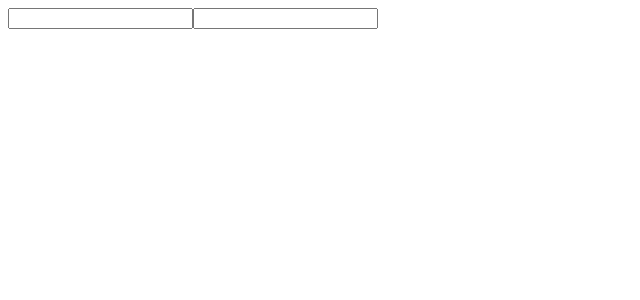
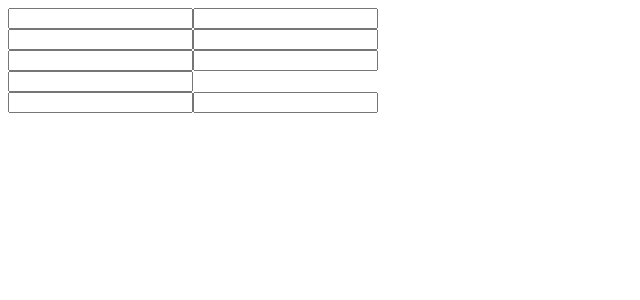
Before and after one commit to app-iq/wb-forms, a React (Create React App) app: page / in a window 1280 px wide. Shown: the top 300 px of the page, without its empty margins (0-640 px from the left). Built offline with nearby package versions, Linux system fonts and the light colour scheme.

Commit message:
fields render service

```diff
--- a/src/Context/ServiceContext.tsx
+++ b/src/Context/ServiceContext.tsx
@@ -1,15 +1,16 @@
 import React, {useContext} from "react";
+import {FieldsRenderService} from "../Services/Protocol/FieldsRenderService";
 
 export interface Services {
-
+    fieldsRenderService : FieldsRenderService;
 }
 
 export const ServiceContext = React.createContext<Services>(undefined as any);
 
 
-export function useService<T>(service: keyof Services) {
+export function useService<T>(service: keyof Services) : T{
     const services = useContext(ServiceContext);
-    return services[service] as T;
+    return services[service] as any as T;
 }
 
 export function withService<T>(Component: any, serviceName: keyof Services, injectPropName?: string) {
--- /dev/null
+++ b/src/Field/FieldGroup.tsx
@@ -0,0 +1,11 @@
+import React, {ReactElement} from "react";
+
+export interface FieldGroupProps {
+    children: ReactElement[] | ReactElement;
+}
+
+export class FieldGroup extends React.Component<FieldGroupProps> {
+    render() {
+        return <></>
+    }
+}
--- a/src/Root/EasyForm.tsx
+++ b/src/Root/EasyForm.tsx
@@ -3,22 +3,29 @@ import {easyFormReducer, easyFormReducerInitialState} from "../Data/EasyFormRedu
 import {SetupActions} from "../Actions/SetupAction";
 import {FieldsContext} from "../Context/FieldsContext";
 import {DispatchContext} from "../Context/DispatchContext";
+import {ServiceContext} from "../Context/ServiceContext";
+import {defaultServices} from "../Services/DefaultServices";
 
 export function EasyForm({children}: { children: ReactElement[] | ReactElement }) {
     const [state, dispatch] = useReducer(easyFormReducer, easyFormReducerInitialState);
 
-    const childrenArr = Array.isArray(children) ? children : [children];
     useEffect(() => {
+        const childrenArr = Array.isArray(children) ? children : [children];
         childrenArr.forEach(c => dispatch(SetupActions.initializeField(c.props.name)));
-    }, [childrenArr]);
+    }, [children]);
 
-    return <div>
+    //TODO : setup services from props
+    let services = defaultServices;
+
+    const fieldsRenderService = services.fieldsRenderService;
+
+    return <ServiceContext.Provider value={services}>
         <DispatchContext.Provider value={dispatch}>
             <FieldsContext.Provider value={state.fields}>
                 {
-                    children
+                    fieldsRenderService.render(children)
                 }
             </FieldsContext.Provider>
         </DispatchContext.Provider>
-    </div>
+    </ServiceContext.Provider>
 }
--- /dev/null
+++ b/src/Services/DefaultImplementation/DefaultFieldsRenderService.tsx
@@ -0,0 +1,36 @@
+import {FieldsRenderService} from "../Protocol/FieldsRenderService";
+import React, {ReactElement} from "react";
+import {FieldGroup} from "../../Field/FieldGroup";
+
+export class DefaultFieldsRenderService implements FieldsRenderService {
+
+    render(children: React.ReactElement[] | React.ReactElement): React.ReactElement | React.ReactElement[] | null {
+
+        const groups: ReactElement[][] = [];
+        const childrenArr = Array.isArray(children) ? children : [children];
+        let currentGroup: ReactElement[] | ReactElement = [];
+        for (let element of childrenArr) {
+            if (element.type === FieldGroup) {
+                if (currentGroup.length > 0) {
+                    groups.push(currentGroup);
+                }
+                if (element.props.children) {
+                    groups.push(element.props.children);
+                }
+                currentGroup = [];
+            } else {
+                currentGroup.push(element);
+            }
+        }
+        if (currentGroup.length > 0) {
+            groups.push(currentGroup);
+        }
+
+        return groups.map((group, index) => {
+            return <div data-easyform-group={index}>
+                {group}
+            </div>
+        });
+    }
+
+}
--- /dev/null
+++ b/src/Services/DefaultServices.ts
@@ -0,0 +1,6 @@
+import {Services} from "../Context/ServiceContext";
+import {DefaultFieldsRenderService} from "./DefaultImplementation/DefaultFieldsRenderService";
+
+export const defaultServices : Services = {
+    fieldsRenderService : new DefaultFieldsRenderService()
+}
--- /dev/null
+++ b/src/Services/Protocol/FieldsRenderService.ts
@@ -0,0 +1,5 @@
+import {ReactElement} from "react";
+
+export interface FieldsRenderService {
+    render(children: ReactElement[] | ReactElement): ReactElement | ReactElement[] | null;
+}
--- /dev/null
+++ b/src/Utils/Helpers.ts
@@ -0,0 +1,3 @@
+import {ReactElement} from "react";
+
+export const toChildrenArray = (children : ReactElement[] | ReactElement) => Array.isArray(children) ? children : [children];
--- a/src/__examples/Example.tsx
+++ b/src/__examples/Example.tsx
@@ -1,8 +1,22 @@
 import {EasyForm} from "../Root/EasyForm";
 import DefaultTextField from "../DefaultComponents/DefaultTextField";
+import {FieldGroup} from "../Field/FieldGroup";
 
 export function SimpleExample() {
     return <EasyForm>
+        <FieldGroup>
+            <DefaultTextField name={'username'}/>
+            <DefaultTextField name={'password'}/>
+        </FieldGroup>
+        <DefaultTextField name={'username'}/>
+        <DefaultTextField name={'password'}/>
+        <FieldGroup>
+            <DefaultTextField name={'username'}/>
+            <DefaultTextField name={'password'}/>
+        </FieldGroup>
+        <FieldGroup>
+            <DefaultTextField name={'username'}/>
+        </FieldGroup>
         <DefaultTextField name={'username'}/>
         <DefaultTextField name={'password'}/>
     </EasyForm>;
```
